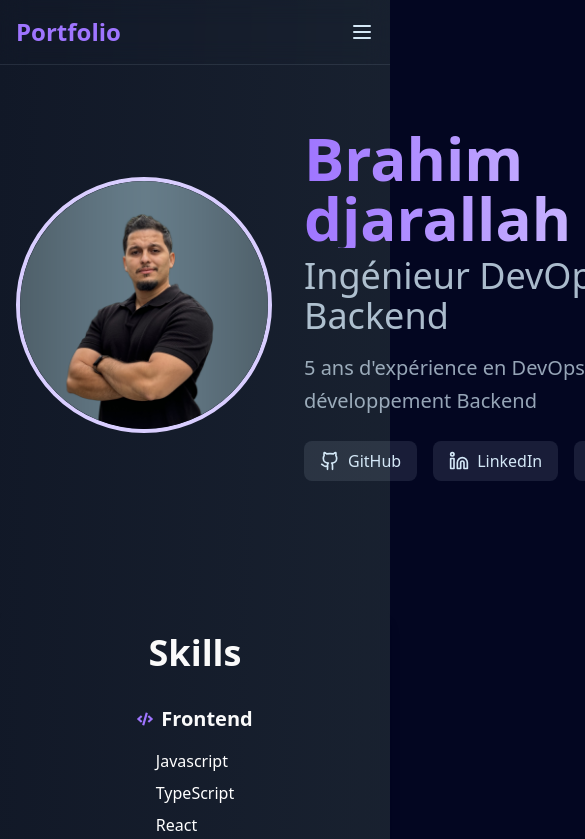
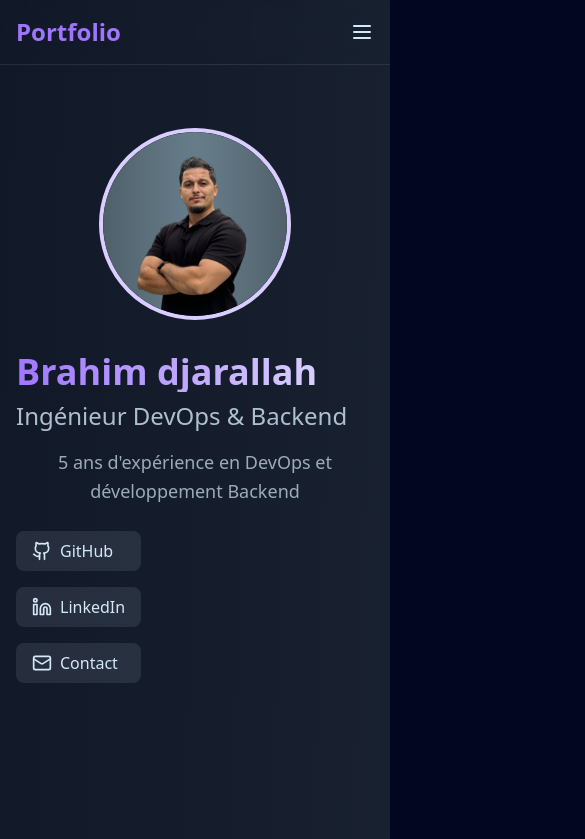
Before and after one commit to DjarallahBrahim/portfolio-2, a React (Vite) app: page / in a window 390 px wide. Shown: the top 839 px of the page, 585 px wide, since content can reach past the window. Built offline with nearby package versions, Linux system fonts and the light colour scheme.

Commit message:
fix responsive problem

```diff
--- a/src/components/Bio.tsx
+++ b/src/components/Bio.tsx
@@ -5,23 +5,23 @@ const Bio = () => {
   return (
     <section id="bio" className="py-32 flex items-center justify-center">
       <div className="container mx-auto px-4">
-        <div className="max-w-4xl mx-auto flex items-center gap-8">
+        <div className="max-w-4xl mx-auto flex flex-col md:flex-row items-center gap-8">
           <img
             src="./profile-pic.png"
             alt="Profile"
-            className="w-64 h-64 rounded-full border-4 border-primary-200 flex-shrink-0"
+            className="w-48 h-48 md:w-64 md:h-64 rounded-full border-4 border-primary-200 flex-shrink-0"
           />
-          <div className="flex flex-col items-start">
-            <h1 className="text-6xl font-bold mb-2 bg-gradient-to-r from-primary-400 to-primary-200 text-transparent bg-clip-text">
+          <div className="flex flex-col items-start text-center md:text-left">
+            <h1 className="text-4xl md:text-6xl font-bold mb-2 bg-gradient-to-r from-primary-400 to-primary-200 text-transparent bg-clip-text">
               Brahim djarallah
             </h1>
-            <h2 className="text-4xl text-foreground/80 mb-4">
+            <h2 className="text-2xl md:text-4xl text-foreground/80 mb-4">
               Ingénieur DevOps & Backend
             </h2>
-            <p className="text-xl text-foreground/70 mb-6 leading-relaxed">
+            <p className="text-lg md:text-xl text-foreground/70 mb-6 leading-relaxed">
               5 ans d'expérience en DevOps et développement Backend
             </p>
-            <div className="flex gap-4">
+            <div className="flex flex-col md:flex-row gap-4">
               <a
                 href="https://github.com/DjarallahBrahim"
                 target="_blank"
--- a/src/components/Projects.tsx
+++ b/src/components/Projects.tsx
@@ -24,16 +24,16 @@ const Projects = () => {
 
   return (
     <section id="projects" className="py-20">
-      <div className="container mx-auto px-4 ml-20 mr-20">
+      <div className="container mx-auto px-4">
         <h2 className="text-4xl font-bold text-center mb-4 bg-gradient-to-r from-primary-600 to-primary-400 text-transparent bg-clip-text">
-          Projets Personel
+          Projets Personnels
         </h2>
         <p className="text-gray-600 text-center mb-12 max-w-2xl mx-auto">
           A showcase of my personal projects and contributions to the developer
           community
         </p>
 
-        <div className="grid grid-cols-1 md:grid-cols-2 lg:grid-cols-3 gap-8">
+        <div className="grid grid-cols-1 sm:grid-cols-2 lg:grid-cols-3 gap-8">
           {projects.map((project, index) => (
             <div
               key={index}
@@ -47,7 +47,7 @@ const Projects = () => {
                 />
               </div>
 
-              <div className="p-6">
+              <div className="p-4 sm:p-6">
                 <div className="flex items-center justify-between mb-3">
                   <h3 className="text-xl font-semibold text-card-foreground">
                     {project.title}
@@ -61,14 +61,14 @@ const Projects = () => {
                     <Github className="w-5 h-5" />
                   </a>
                 </div>
-                <p className="text-card-foreground/80 mb-6">
+                <p className="text-card-foreground/80 mb-6 text-sm sm:text-base">
                   {project.description}
                 </p>
                 <div className="flex flex-wrap gap-2">
                   {project.tech.map((tech) => (
                     <span
                       key={tech}
-                      className="px-3 py-1 bg-primary-50 text-primary-700 rounded-full text-sm"
+                      className="px-3 py-1 bg-primary-50 text-primary-700 rounded-full text-xs sm:text-sm"
                     >
                       {tech}
                     </span>
```
